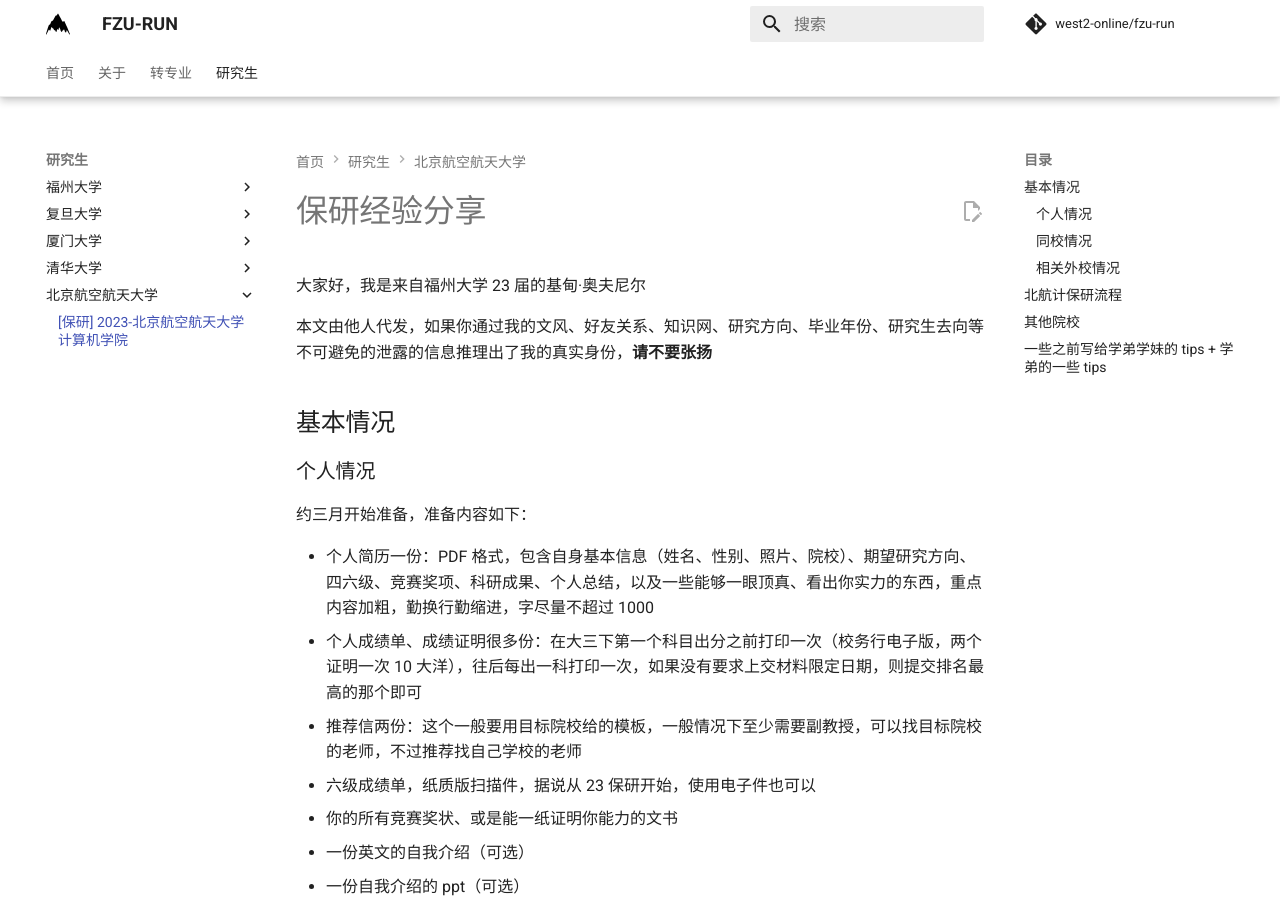
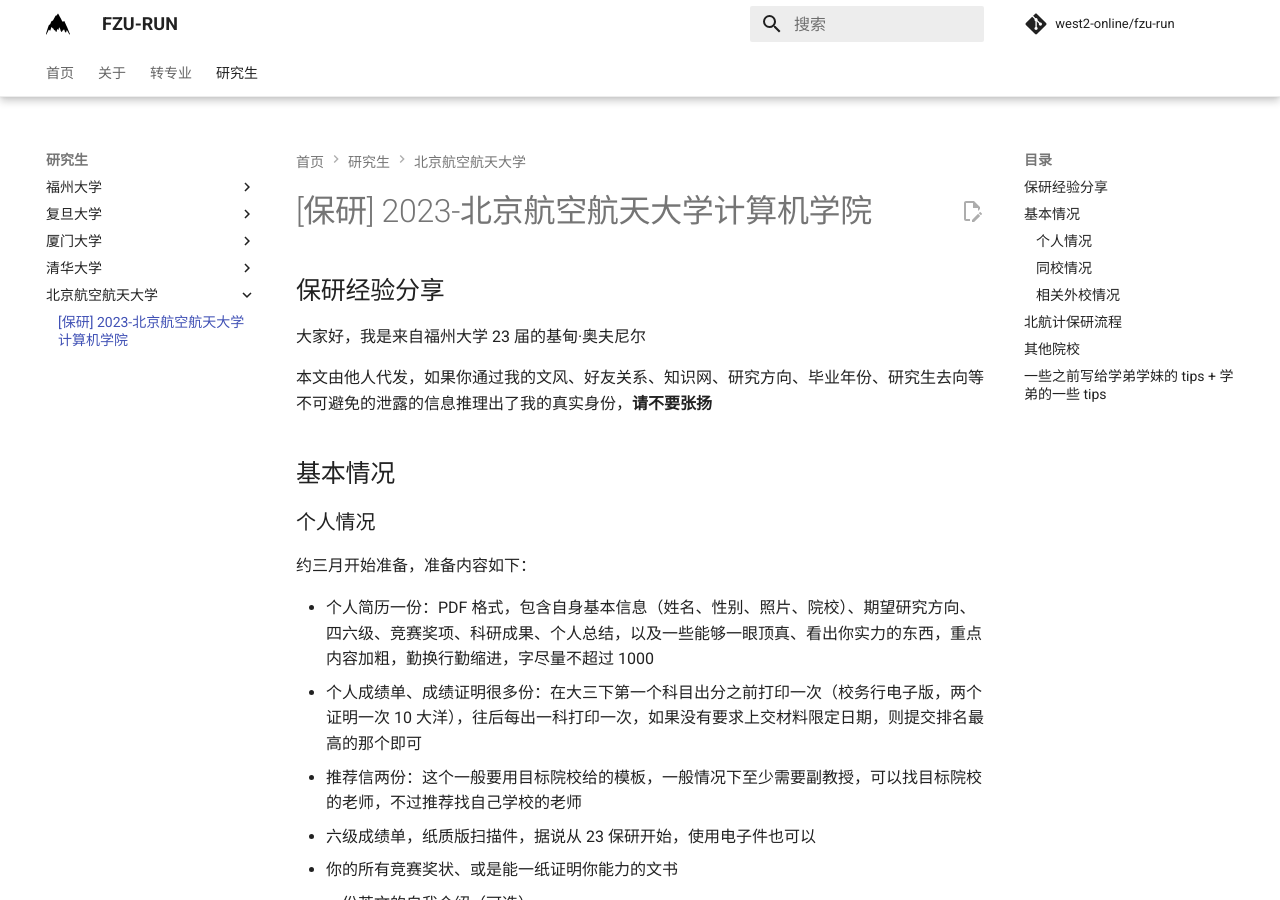
Before and after one commit to west2-online/fzu-run, an MkDocs documentation site: the page built from docs/postgraduate/buaa/231213-1.md, in a window 1280 px wide and 900 px high. Built offline with MkDocs 1.6.1 and Material for MkDocs 9.7.7, drawn with Linux system fonts in a browser that asks for light colours; comment, search, counter and statistics services are not loaded.

Commit message:
Update 231213-1.md

```diff
--- a/docs/postgraduate/buaa/231213-1.md
+++ b/docs/postgraduate/buaa/231213-1.md
@@ -1,4 +1,4 @@
-# 保研经验分享
+## 保研经验分享
 
 大家好，我是来自福州大学 23 届的基甸·奥夫尼尔
 
```
